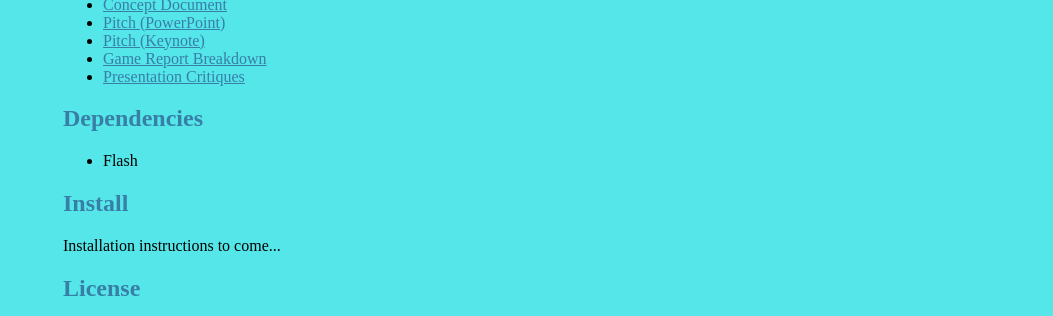
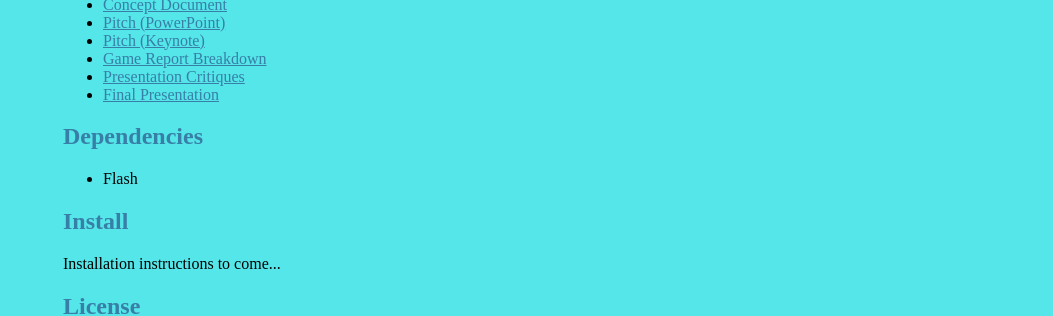
Before and after one commit to bludman/Zombie_Quest, a plain HTML site: page index.html in a window 1280 px wide. Shown: the part 303-619 px from the top of the page, without its empty margins (227-1280 px from the left). Drawn offline with Linux system fonts and the light colour scheme.

Commit message:
updated index.html

```diff
--- a/index.html
+++ b/index.html
@@ -61,7 +61,7 @@
 		<li><a href="http://github.com/bludman/Zombie_Quest/raw/gh-pages/Pitch.key">Pitch (Keynote)</a></li>
 		<li><a href="https://spreadsheets.google.com/ccc?key=0Agx2A9HlI27pdEMyWmlCUm9XQnVhZElpX2RLWHEyYnc&hl=en&authkey=CJmK1roP">Game Report Breakdown</a></li>
 		<li><a href="https://docs.google.com/document/edit?id=18AeNX4uao02xEsIka_NyzIulBcWeb0bRwk_uxRArHmg&hl=en">Presentation Critiques</a></li>
-
+		<li><a href="http://github.com/bludman/Zombie_Quest/raw/gh-pages/ZombieKing.pdf">Final Presentation</a></li>
 	</ul>
 
 <h2>Dependencies</h2>
```
